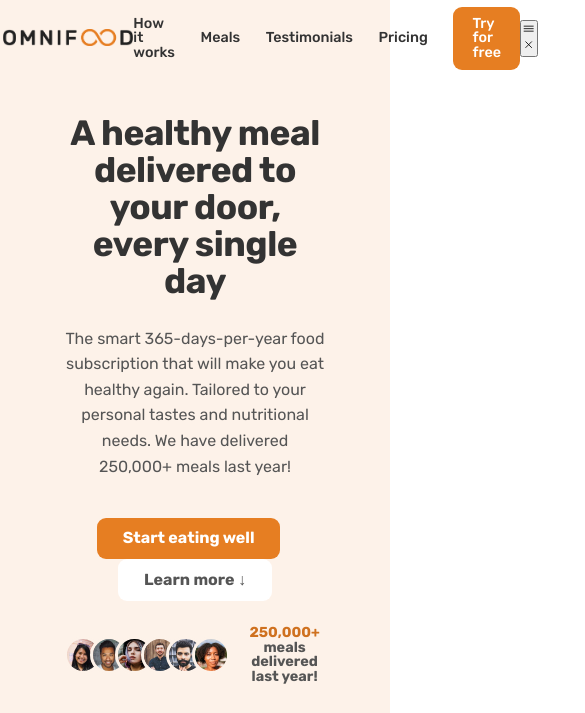
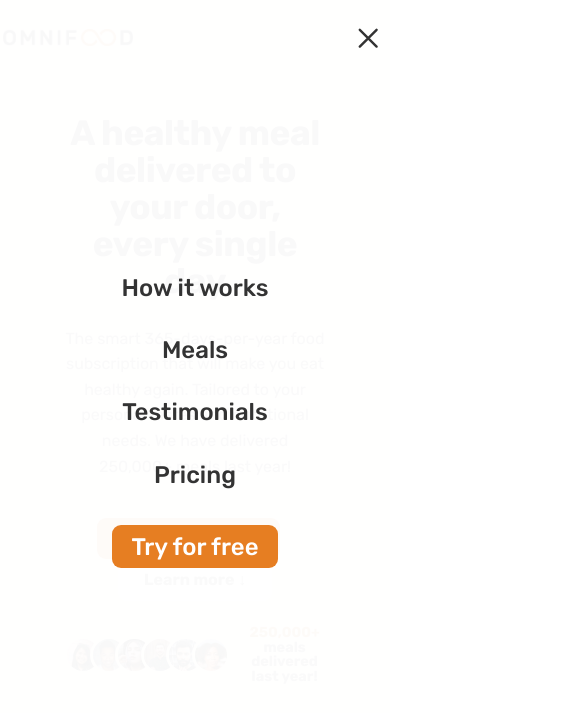
Before and after one commit to John-MBDP/Omnifood, a plain HTML site: page index.html in a window 390 px wide. Shown: the top 713 px of the page, 585 px wide, since content can reach past the window. Drawn offline with nearby package versions, Linux system fonts and the light colour scheme.

Commit message:
Add mobile navigation transition effect

```diff
--- a/css/general.css
+++ b/css/general.css
@@ -3,6 +3,7 @@ html {
   /* 10px / 16px = 0.625 = 62.5% */
   /* Percentage of user's browser font-size setting */
   font-size: 62.5%;
+  overflow-x: hidden;
 }
 
 * {
@@ -16,6 +17,9 @@ body {
   line-height: 1;
   font-weight: 400;
   color: #555;
+
+  /* Only works if there is nothing absolutely positioned in relation to body */
+  overflow-x: hidden;
 }
 
 .heading-primary,
--- a/css/queries.css
+++ b/css/queries.css
@@ -112,4 +112,62 @@
   .btn-form {
     margin-top: 1.2rem;
   }
+
+  /* MOBILE NAVIGATION */
+
+  .btn-mobile-nav {
+    display: block;
+  }
+
+  .main-nav {
+    background-color: rgb(255, 255, 255, 0.97);
+    position: absolute;
+    top: 0;
+    left: 0;
+    width: 100%;
+    height: 100vh;
+    transform: translateX(100%);
+
+    display: flex;
+    justify-content: center;
+    align-items: center;
+    transition: all 0.5s ease-in;
+
+    /* Hide navigation */
+    /* Allows NO transitions at all */
+    /* display: none; */
+
+    /* 1) Hide it visually */
+    opacity: 0;
+
+    /* 2) Make it unaccessible to mouse and keyboard */
+    pointer-events: none;
+
+    /* 3) Hide it from screen readers */
+    visibility: hidden;
+  }
+
+  .nav-open .main-nav {
+    opacity: 1;
+    pointer-events: auto;
+    visibility: visible;
+    transform: translateX(0);
+  }
+
+  .icon-mobile-nav[name="close-outline"] {
+    display: block;
+  }
+  .icon-mobile-nav[name="menu-outline"] {
+    display: none;
+  }
+
+  .main-nav-list {
+    flex-direction: column;
+    gap: 4.8rem;
+  }
+
+  .main-nav-link:link,
+  .main-nav-link:visited {
+    font-size: 3rem;
+  }
 }
--- a/css/style.css
+++ b/css/style.css
@@ -58,6 +58,7 @@
   /* Because we want header to be sticky later */
   height: 9.6rem;
   padding: 0 4.8rem;
+  position: relative;
 }
 
 .logo {
@@ -106,11 +107,22 @@
 /* MOBILE */
 
 .btn-mobile-nav {
+  border: none;
+  background: none;
+  cursor: pointer;
+
+  display: none;
 }
 
 .icon-mobile-nav {
+  height: 4.8rem;
+  width: 4.8rem;
+  color: #333;
 }
 
+.icon-mobile-nav[name="close-outline"] {
+  display: none;
+}
 /* *****************************************/
 /* HERO SECTION */
 /* *****************************************/
--- a/index.html
+++ b/index.html
@@ -18,7 +18,7 @@
 </head>
 
 <body>
-  <header class="header">
+  <header class="header nav-open">
     <a href="#">
 
       <img class="logo" alt="Omnifood logo" src="img/omnifood-logo.png" />
```
